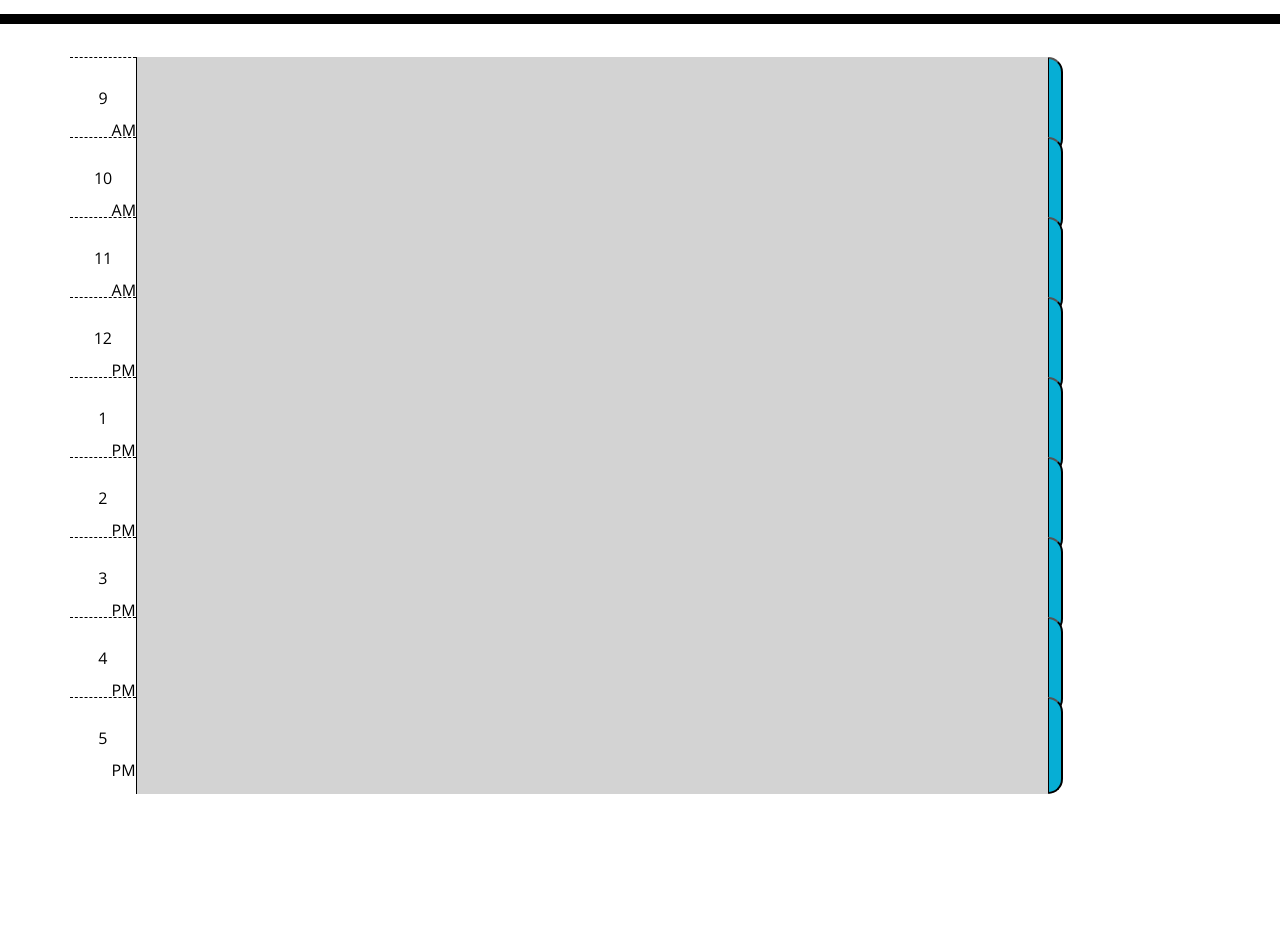
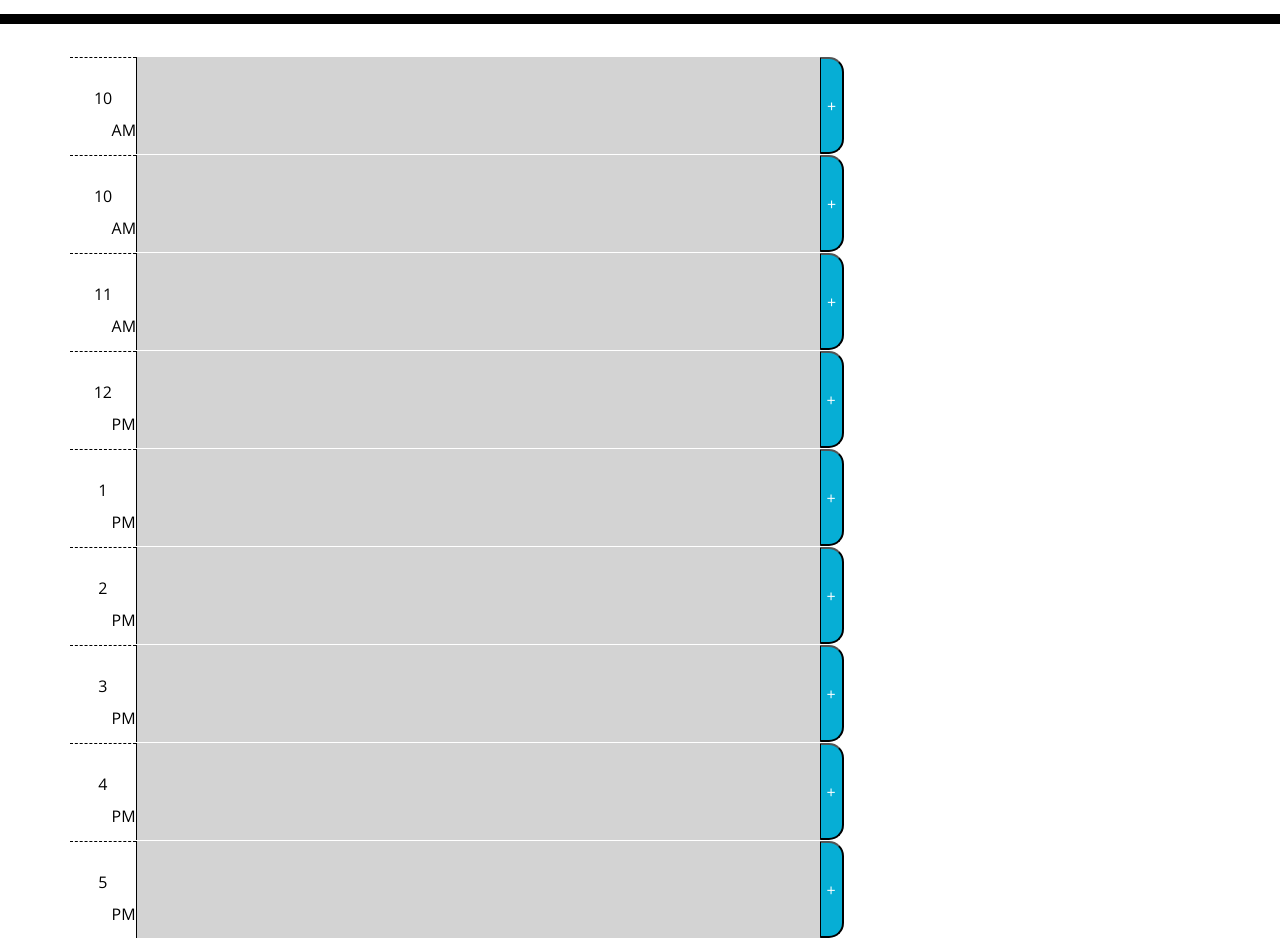
Before and after one commit to BobbyOldani/05-Third-Party-APIs-Homework, a plain HTML site: page index.html in a window 1280 px wide. Shown: the part 280-1221 px from the top of the page. Before the commit the page ends 1077 px from the top, so only its background shows below. Drawn offline with nearby package versions, Linux system fonts and the light colour scheme.

Commit message:
finished styling

```diff
--- a/index.html
+++ b/index.html
@@ -32,11 +32,11 @@
       <!-- Timeblocks go here -->
       <div class="row">
         <div class="hour">
-          <div class="time-block">9</div>
+          <div class="time-block">10</div>
           AM
         </div>
           <textarea id="9" class="text-area"></textarea>
-          <button class="saveBtn"></button>
+          <button class="saveBtn">+</button>
       </div>
       <div class="row">
         <div class="hour">
@@ -44,7 +44,7 @@
           AM
         </div>
           <textarea id="10" class="text-area"></textarea>
-          <button class="saveBtn"></button>
+          <button class="saveBtn">+</button>
       </div>
       <div class="row">
         <div class="hour">
@@ -52,7 +52,7 @@
           AM
         </div>
           <textarea id="11" class="text-area"></textarea>
-          <button class="saveBtn"></button>
+          <button class="saveBtn">+</button>
       </div>
       <div class="row">
         <div class="hour">
@@ -60,7 +60,7 @@
           PM
         </div>
           <textarea id="12" class="text-area"></textarea>
-          <button class="saveBtn"></button>
+          <button class="saveBtn">+</button>
       </div>
       <div class="row">
         <div class="hour">
@@ -68,7 +68,7 @@
           PM
         </div>
           <textarea id="13" class="text-area"></textarea>
-          <button class="saveBtn"></button>
+          <button class="saveBtn">+</button>
       </div>
       <div class="row">
         <div class="hour">
@@ -76,7 +76,7 @@
           PM
         </div>
           <textarea id="14" class="text-area"></textarea>
-          <button class="saveBtn"></button>
+          <button class="saveBtn">+</button>
       </div>
       <div class="row">
         <div class="hour">
@@ -84,7 +84,7 @@
           PM
         </div>
           <textarea id="15" class="text-area"></textarea>
-          <button class="saveBtn"></button>
+          <button class="saveBtn">+</button>
       </div>
       <div class="row" >
         <div class="hour">
@@ -92,7 +92,7 @@
           PM
         </div>
           <textarea id="16" class="text-area"></textarea>
-          <button class="saveBtn"></button>
+          <button class="saveBtn">+</button>
       </div>
       <div class="row">
         <div class="hour">
@@ -100,9 +100,8 @@
           PM
         </div>
           <textarea id="17" class="text-area"></textarea>
-          <button class="saveBtn"></button>
+          <button class="saveBtn">+</button>
       </div>
-
     </div>
 
     <script src="https://code.jquery.com/jquery-3.4.1.min.js"></script>
--- a/style.css
+++ b/style.css
@@ -10,8 +10,8 @@ textarea {
   resize: none;
   color: #000000;
   border-left: 1px solid black;
-  padding: 10px;
-  width: 80%;
+  width: 60%;
+
 }
 
 .jumbotron {
@@ -34,7 +34,7 @@ textarea {
 .row {
   white-space: pre-wrap;
   border-top: 1px solid white;
-  height: 80px;
+
 }
 
 .hour {
```
